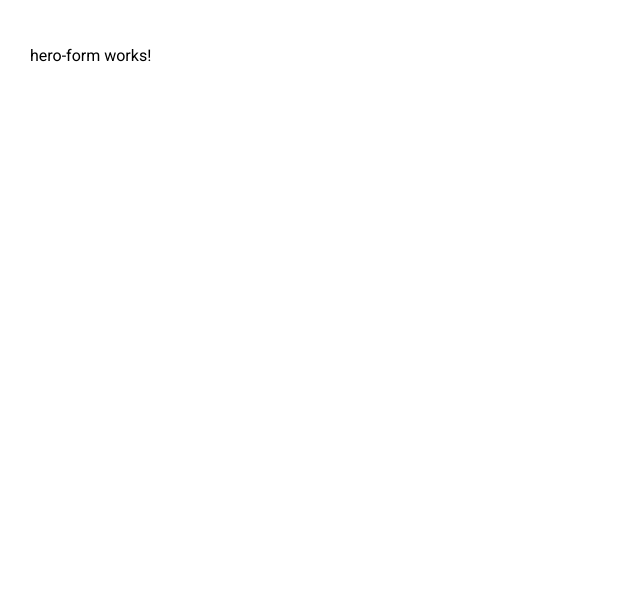
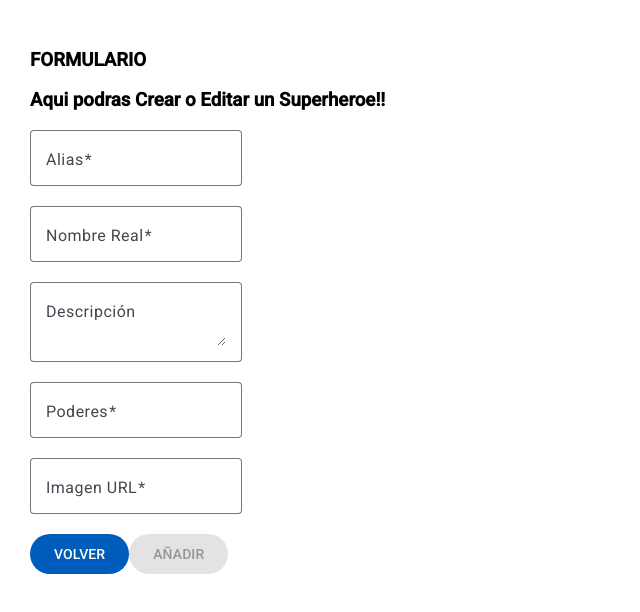
Before and after one commit to Daniel-Ignacio-Nieto/RIU-Frontend-DANIEL-IGNACIO-NIETO, an Angular app: page /heroes/form in a window 1280 px wide. Shown: the top 612 px of the page, without its empty margins (0-640 px from the left). Built offline with nearby package versions, Linux system fonts and the light colour scheme.

Commit message:
feat(hero-form): add form hero

```diff
--- a/src/app/pages/hero-form/hero-form.component.html
+++ b/src/app/pages/hero-form/hero-form.component.html
@@ -1 +1,63 @@
-<p>hero-form works!</p>
+<main class="wrapper">
+  <section class="form-container">
+    <form [formGroup]="heroForm" class="form" (ngSubmit)="saveHero()">
+      <section class="headers">
+        <h1 class="title">FORMULARIO</h1>
+        <h3 class="subtitle">Aqui podras Crear o Editar un Superheroe!!</h3>
+      </section>
+      <div class="row tag">
+        <div class="field">
+          <mat-form-field appearance="outline">
+            <mat-label class="label" for="alias">Alias</mat-label>
+            <input
+              matInput
+              id="alias"
+              placeholder="ej: Superman"
+              [value]="heroForm.get('alias')?.value | uppercase"
+              formControlName="alias" />
+            <mat-error>Solo letras, min 3 - max 25</mat-error>
+          </mat-form-field>
+        </div>
+        <div class="field">
+          <mat-form-field appearance="outline">
+            <mat-label class="label" for="name">Nombre Real</mat-label>
+            <input matInput id="name" placeholder="ej: Clark Kent" formControlName="name" />
+            <mat-error>Solo letras, min 3 - max 25</mat-error>
+          </mat-form-field>
+        </div>
+      </div>
+      <div class="row">
+        <div class="field">
+          <mat-form-field appearance="outline">
+            <mat-label class="label" for="description">Descripción</mat-label>
+            <textarea matInput id="description" placeholder="ej: Lleva una doble vida..." formControlName="description"></textarea>
+            <mat-error>Min 10 - max 200</mat-error>
+          </mat-form-field>
+        </div>
+      </div>
+      <div class="row">
+        <div class="field">
+          <mat-form-field appearance="outline">
+            <mat-label class="label" for="powers">Poderes</mat-label>
+            <input matInput id="powers" placeholder="ej: Vision Rayos X, Super Fuerza..." formControlName="powers" />
+            <mat-error>Solo letras, separe poderes con coma( , )</mat-error>
+          </mat-form-field>
+        </div>
+      </div>
+      <div class="row">
+        <div class="field">
+          <mat-form-field appearance="outline">
+            <mat-label class="label" for="imgUrl">Imagen URL</mat-label>
+            <input matInput id="imgUrl" placeholder="ej: https://www.ejimg.com/man.jpg" formControlName="imgUrl" />
+            <mat-error>Formato invalido</mat-error>
+          </mat-form-field>
+        </div>
+      </div>
+
+      <div class="footer-actions">
+        <button mat-flat-button class="back" [routerLink]="['/heroes']" routerLinkActive="router-link-active">VOLVER</button>
+        <button mat-flat-button class="add" type="submit" [disabled]="heroForm.invalid">{{ heroId ? 'EDITAR' : 'AÑADIR' }}</button>
+      </div>
+    </form>
+  </section>
+</main>
--- a/src/app/pages/hero-form/hero-form.component.ts
+++ b/src/app/pages/hero-form/hero-form.component.ts
@@ -1,12 +1,91 @@
-import { Component } from '@angular/core';
+import { Component, inject, OnInit } from '@angular/core';
+import { CommonModule } from '@angular/common';
+import { FormBuilder, FormGroup, ReactiveFormsModule, Validators } from '@angular/forms';
+import { MatInputModule } from '@angular/material/input';
+import { MatFormFieldModule } from '@angular/material/form-field';
+import { MatButtonModule } from '@angular/material/button';
+import { HeroService } from '../../shared/services/hero.service';
+import { ActivatedRoute, Router, RouterModule } from '@angular/router';
+import { Hero } from '../../shared/models/hero.model';
 
 @Component({
   selector: 'app-hero-form',
   standalone: true,
-  imports: [],
+  imports: [CommonModule, RouterModule, ReactiveFormsModule, MatFormFieldModule, MatInputModule, MatButtonModule],
   templateUrl: './hero-form.component.html',
-  styleUrl: './hero-form.component.scss'
+  styleUrl: './hero-form.component.scss',
 })
-export class HeroFormComponent {
+export class HeroFormComponent implements OnInit {
+  private readonly fb = inject(FormBuilder);
+  private readonly heroService = inject(HeroService);
+  private readonly route = inject(ActivatedRoute);
+  private readonly router = inject(Router);
 
+  public heroForm!: FormGroup;
+  public heroId: number | null = null;
+
+  ngOnInit(): void {
+    this.initForm();
+    this.isEdit();
+  }
+
+  private initForm(): void {
+    this.heroForm = this.fb.group({
+      alias: [null, [Validators.required, Validators.minLength(3), Validators.maxLength(25)]],
+      name: [null, [Validators.required, Validators.minLength(3), Validators.maxLength(25)]],
+      description: [null, [Validators.minLength(10), Validators.maxLength(200), Validators.pattern(/^[a-zA-Z0-9áéíóúÁÉÍÓÚñÑ\s,.\-]+$/)]],
+      powers: [null, [Validators.required, Validators.pattern(/^[a-zA-ZáéíóúÁÉÍÓÚüÜñÑ,\s]*$/)]],
+      imgUrl: [
+        null,
+        [
+          Validators.required,
+          Validators.pattern(/^(https?:\/\/)(www\.)?([a-zA-Z0-9-]+\.)+[a-zA-Z]{2,6}(\/[a-zA-Z0-9-._~:/?#[\]@!$&'()*+,;%=]*)?$/),
+        ],
+      ],
+    });
+  }
+
+  private isEdit(): void {
+    this.route.queryParams.subscribe((params) => {
+      if (params['id']) {
+        this.heroId = Number(params['id']);
+        this.loadHeroData(this.heroId);
+      }
+    });
+  }
+
+  private loadHeroData(id: number): void {
+    const hero = this.heroService.getHeroById(id);
+    if (hero) {
+      this.heroForm.patchValue(hero);
+    }
+  }
+
+  public saveHero(): void {
+    if (this.heroForm.invalid) return;
+
+    const { name, alias, description, powers, imgUrl } = this.heroForm.value;
+
+    const heroData: Hero = {
+      id: this.heroId ?? this.heroService.generateNewId(),
+      name,
+      alias,
+      description,
+      powers: this.formatPowers(powers),
+      imgUrl,
+    };
+
+    this.heroId ? this.heroService.updateHero(heroData) : this.heroService.addHero(heroData);
+
+    this.router.navigate(['/heroes']);
+  }
+
+  private formatPowers(powers: string): string[] {
+    return powers
+      ? powers
+          .split(',')
+          .map((power: string) => power.trim())
+          .filter((power: string) => power.length > 0)
+      : [];
+  }
 }
```
